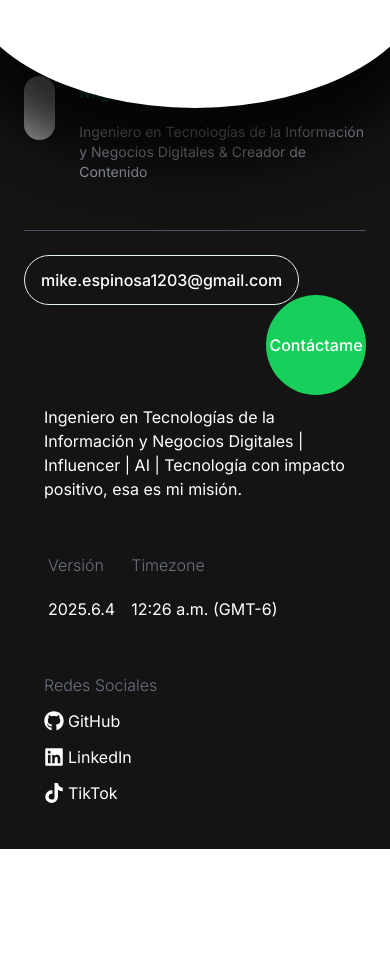
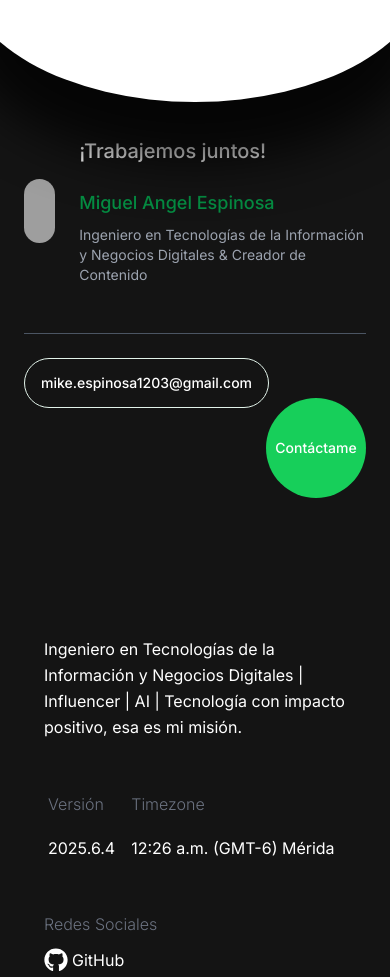
Before and after one commit to mikesspinosa/portfolio, a Next.js app: page / in a window 390 px wide. Shown: the part 3140-4117 px from the top of the page. Before the commit the page ends 3989 px from the top, so only its background shows below. Built offline with nearby package versions, Linux system fonts and the light colour scheme; grey boxes are pictures that could not be loaded.

Commit message:
feat: Optimize page performance and improve UI consistency - Fix sentence3 reference error, optimize animations, adjust spacing, and update color palette

```diff
--- a/src/components/home/ContactInfo.tsx
+++ b/src/components/home/ContactInfo.tsx
@@ -51,46 +51,48 @@ export default function ContactInfo() {
     <motion.div
       style={{ y }}
       ref={container}
-      className="relative flex min-h-screen flex-col items-center justify-between bg-foreground p-4 2xs:p-6 pt-32 text-white sm:justify-center"
+      className="relative flex min-h-screen flex-col items-center justify-between bg-foreground p-6 pt-32 text-white sm:justify-center"
     >
-      <div className="w-full bg-foreground pt-[100px] 2xs:pt-[150px] sm:max-w-[1800px]">
-        <div className="relative border-b border-gray-600 pb-8 2xs:pb-12 sm:mx-[100px]">
-          <span className="flex flex-col space-y-6 2xs:space-y-8">
-            <div className="flex items-start 2xs:items-center">
-              <div className="relative h-14 w-14 2xs:h-16 2xs:w-16 overflow-hidden rounded-full sm:h-[100px] sm:w-[100px]">
+      <div className="w-full bg-foreground pt-[150px] sm:max-w-[1800px]">
+        <div className="relative border-b border-gray-600 pb-12 sm:mx-[100px]">
+          <span className="flex flex-col space-y-8">
+            <div className="flex items-center">
+              <div className="relative h-16 w-16 overflow-hidden rounded-full sm:h-[100px] sm:w-[100px]">
                 <Image
                   fill
                   alt={'profile'}
                   src={`/images/profile2.jpg`}
                   priority
-                  sizes="(max-width: 320px) 56px, (max-width: 375px) 64px, (max-width: 640px) 100px, 100px"
+                  sizes="(max-width: 768px) 100vw, (max-width: 1200px) 50vw, 33vw"
                 />
               </div>
-              <div className="ml-4 2xs:ml-6 flex flex-col space-y-3 2xs:space-y-4">
-                <h2 className="text-lg 2xs:text-xl font-medium sm:text-[5vh]">
+              <div className="ml-6 flex flex-col space-y-6 sm:space-y-8">
+                <h2 className="text-xl font-medium sm:text-[5vh]">
                   ¡Trabajemos juntos!
                 </h2>
-                <h3 className="text-base 2xs:text-lg font-medium text-[#058c42] sm:text-2xl">
-                  Miguel Angel Espinosa
-                </h3>
-                <div className="text-xs 2xs:text-sm text-gray-400 sm:text-base">
-                  <span>Ingeniero en Tecnologías de la Información y Negocios Digitales & Creador de Contenido</span>
+                <div className="space-y-2">
+                  <h3 className="text-lg font-medium text-[#058c42] sm:text-2xl">
+                    Miguel Angel Espinosa
+                  </h3>
+                  <div className="text-sm text-gray-400 sm:text-base">
+                    <span>Ingeniero en Tecnologías de la Información y Negocios Digitales & Creador de Contenido</span>
+                  </div>
                 </div>
               </div>
             </div>
           </span>
           <motion.div
             style={{ x }}
-            className="absolute left-[calc(100%-150px)] top-[calc(100%+45px)] 2xs:left-[calc(100%-200px)] 2xs:top-[calc(100%+65px)] sm:left-[calc(100%-400px)] sm:top-[calc(100%-75px)]"
+            className="absolute left-[calc(100%-200px)] top-[calc(100%+65px)] sm:left-[calc(100%-400px)] sm:top-[calc(100%-75px)]"
           >
             <Link href={'/contact'}>
-              <RoundedButton className="absolute h-[80px] w-[80px] 2xs:h-[100px] 2xs:w-[100px] cursor-pointer items-center justify-center rounded-full bg-destructive text-white sm:h-[200px] sm:w-[200px]">
-                <span className="text-sm 2xs:text-base sm:text-lg">Contáctame</span>
+              <RoundedButton className="absolute h-[100px] w-[100px] cursor-pointer items-center justify-center rounded-full bg-destructive text-white sm:h-[200px] sm:w-[200px]">
+                Contáctame
               </RoundedButton>
             </Link>
           </motion.div>
         </div>
-        <div className="mt-4 2xs:mt-6 flex gap-3 2xs:gap-5 sm:mx-[100px]">
+        <div className="mt-6 flex gap-5 sm:mx-[100px]">
           <RoundedButton>
             <a
               href={`mailto:${email}`}
@@ -98,38 +100,38 @@ export default function ContactInfo() {
                 e.preventDefault();
                 handleEmailClick();
               }}
-              className="cursor-pointer text-sm 2xs:text-base"
+              className="cursor-pointer"
             >
               {email}
             </a>
           </RoundedButton>
         </div>
 
-        <div className="mt-16 2xs:mt-20 flex flex-col justify-between p-4 2xs:p-5 space-y-8 2xs:space-y-12 sm:mx-[100px] sm:mt-48 sm:flex-row sm:space-y-0">
-          <div className="flex flex-col space-y-4 2xs:space-y-6">
-            <p className="min-w-screen text-sm 2xs:text-base sm:max-w-md leading-relaxed">
+        <div className="mt-20 flex flex-col justify-between p-5 space-y-12 2xs:mt-52 sm:mx-[100px] sm:mt-48 sm:flex-row sm:space-y-0">
+          <div className="flex flex-col space-y-6">
+            <p className="min-w-screen text-base sm:max-w-md leading-relaxed">
               Ingeniero en Tecnologías de la Información y Negocios Digitales | Influencer | AI | Tecnología con impacto positivo, esa es mi misión.
             </p>
           </div>
           <div className="flex items-end gap-2">
-            <span className="flex flex-col gap-2 2xs:gap-3">
-              <h3 className="m-0 cursor-default p-1 text-sm 2xs:text-base font-light text-gray-500">
+            <span className="flex flex-col gap-3">
+              <h3 className="m-0 cursor-default p-1 text-base font-light text-gray-500">
                 Versión
               </h3>
-              <p className="relative m-0 cursor-pointer p-1 text-sm 2xs:text-base">2025.6.4</p>
+              <p className="relative m-0 cursor-pointer p-1">2025.6.4</p>
             </span>
-            <span className="flex flex-col gap-2 2xs:gap-3">
-              <h3 className="m-0 cursor-default p-1 text-sm 2xs:text-base font-light text-gray-500">
+            <span className="flex flex-col gap-3">
+              <h3 className="m-0 cursor-default p-1 text-base font-light text-gray-500">
                 Timezone
               </h3>
-              <p className="relative m-0 cursor-pointer p-1 text-sm 2xs:text-base">
-                {currentTime} (GMT-6)
+              <p className="relative m-0 cursor-pointer p-1">
+                {currentTime} (GMT-6) Mérida
               </p>
             </span>
           </div>
           <div className="flex items-end gap-2">
-            <span className="flex flex-col gap-2 2xs:gap-3">
-              <h3 className="m-0 cursor-default text-sm 2xs:text-base font-light text-gray-500">
+            <span className="flex flex-col gap-3">
+              <h3 className="m-0 cursor-default text-base font-light text-gray-500">
                 Redes Sociales
               </h3>
               <TooltipProvider>
@@ -139,10 +141,10 @@ export default function ContactInfo() {
                       href="https://github.com/mikesspinosa"
                       className="flex items-center gap-1 group transition-all duration-300"
                     >
-                      <FaGithub size={20} className="text-white group-hover:text-[#333] transition-colors duration-300" />
+                      <FaGithub size={24} className="text-white group-hover:text-[#333] transition-colors duration-300" />
                       <div className="flex items-center">
-                        <span className="mr-2 text-sm 2xs:text-base">GitHub</span>
-                        <span className="text-[#16db65] opacity-0 transition-opacity duration-300 group-hover:opacity-100 text-sm 2xs:text-base">
+                        <span className="mr-2">GitHub</span>
+                        <span className="text-[#16db65] opacity-0 transition-opacity duration-300 group-hover:opacity-100">
                           @mikesspinosa
                         </span>
                       </div>
@@ -161,10 +163,10 @@ export default function ContactInfo() {
                       href="https://www.linkedin.com/in/miguel-angel-espinosa-b24992291/"
                       className="flex items-center gap-1 group transition-all duration-300"
                     >
-                      <FaLinkedin size={20} className="text-white group-hover:text-[#0077b5] transition-colors duration-300" />
+                      <FaLinkedin size={24} className="text-white group-hover:text-[#0077b5] transition-colors duration-300" />
                       <div className="flex items-center">
-                        <span className="mr-2 text-sm 2xs:text-base">LinkedIn</span>
-                        <span className="text-[#16db65] opacity-0 transition-opacity duration-300 group-hover:opacity-100 text-sm 2xs:text-base">
+                        <span className="mr-2">LinkedIn</span>
+                        <span className="text-[#16db65] opacity-0 transition-opacity duration-300 group-hover:opacity-100">
                           Miguel Angel Espinosa
                         </span>
                       </div>
@@ -183,10 +185,10 @@ export default function ContactInfo() {
                       href="https://www.tiktok.com/@mikespinosa"
                       className="flex items-center gap-1 group transition-all duration-300"
                     >
-                      <FaTiktok size={20} className="text-white group-hover:text-[#ff0050] transition-colors duration-300" />
+                      <FaTiktok size={24} className="text-white group-hover:text-[#ff0050] transition-colors duration-300" />
                       <div className="flex items-center">
-                        <span className="mr-2 text-sm 2xs:text-base">TikTok</span>
-                        <span className="text-[#16db65] opacity-0 transition-opacity duration-300 group-hover:opacity-100 text-sm 2xs:text-base">
+                        <span className="mr-2">TikTok</span>
+                        <span className="text-[#16db65] opacity-0 transition-opacity duration-300 group-hover:opacity-100">
                           @mikespinosa
                         </span>
                       </div>
--- a/src/components/layout/header.tsx
+++ b/src/components/layout/header.tsx
@@ -89,15 +89,15 @@ export default function Header() {
           <div className="flex flex-1 items-center justify-between px-24 font-semibold">
             <div className="group relative z-10 flex cursor-pointer items-center space-x-24 p-3">
               <Magnetic>
-                <Link href={'/about'} className="hover:text-[#16db65] transition-colors duration-300">Sobre mí</Link>
+                <Link href={'/about'} className="hover:text-[#058c42] transition-colors duration-300">Sobre mí</Link>
               </Magnetic>
               <Magnetic>
-                <Link href={'/projects'} className="hover:text-[#16db65] transition-colors duration-300">Proyectos</Link>
+                <Link href={'/projects'} className="hover:text-[#058c42] transition-colors duration-300">Proyectos</Link>
               </Magnetic>
             </div>
             <div className="group relative z-10 flex cursor-pointer items-center p-3">
               <Magnetic>
-                <div className="flex items-center space-x-1 hover:text-[#16db65] transition-colors duration-300">
+                <div className="flex items-center space-x-1 hover:text-[#058c42] transition-colors duration-300">
                   <Link href={'/contact'}>Contacto</Link>
                   <ArrowUpRight size={18} />
                 </div>
```
Also changed, not shown: src/components/animations/textAnimations/scrollText.tsx (+12 -3 lines).
